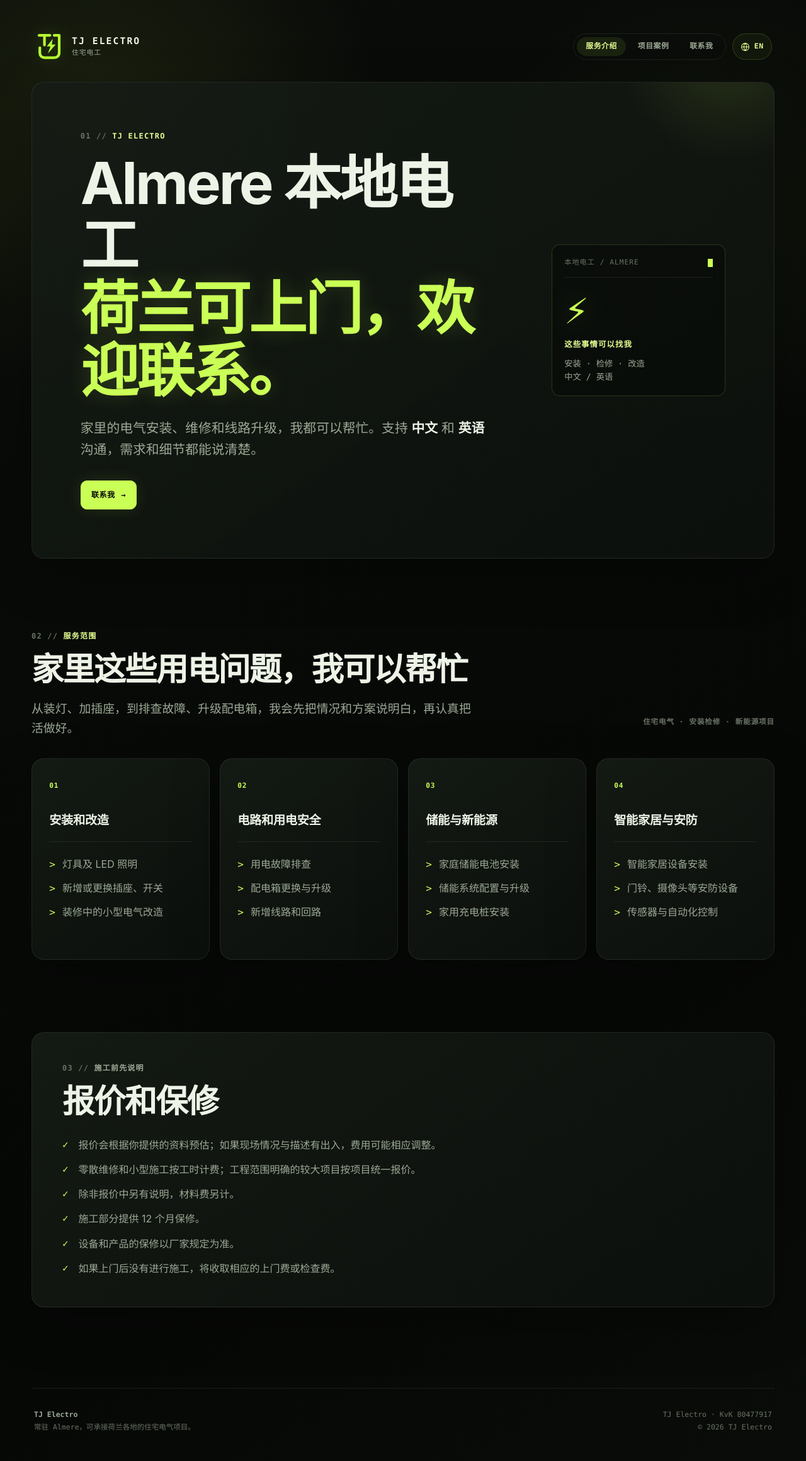
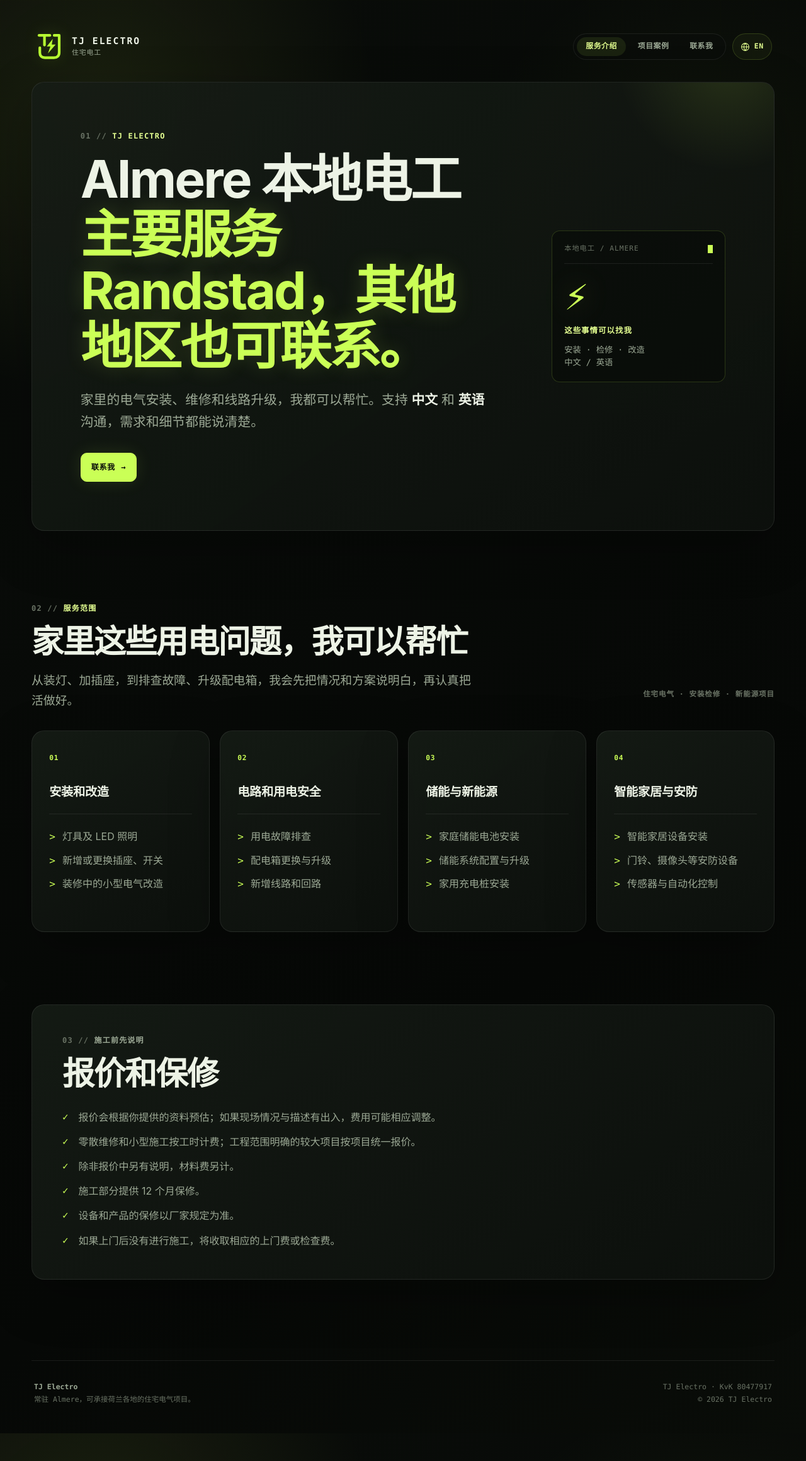
Before and after one commit to Studio-TJ/studio-tj-electrician-web, a Jekyll site: the page built from zh/index.html, in a window 1280 px wide. Shown: the whole page at 63% size. Built offline with Jekyll 4.4.1, drawn with Linux system fonts in a browser that asks for light colours; after the commit the page ends 2276 px from its top, so only the background shows below that.

Commit message:
Refine Chinese service area headline

```diff
--- a/_data/i18n/zh.yml
+++ b/_data/i18n/zh.yml
@@ -18,7 +18,7 @@ home:
   hero:
     eyebrow: "TJ Electro"
     title_primary: "Almere 本地电工"
-    title_accent: "荷兰可上门，欢迎联系。"
+    title_accent: "主要服务 Randstad，其他地区也可联系。"
     coverage: ""
     lead: "家里的电气安装、维修和线路升级，我都可以帮忙。支持 <strong>中文</strong> 和 <strong>英语</strong> 沟通，需求和细节都能说清楚。"
     action: "联系我"
--- a/assets/css/style.scss
+++ b/assets/css/style.scss
@@ -281,6 +281,10 @@ main {
 .accent-dot {
   color: var(--accent);
   text-shadow: 0 0 32px rgba(202, 255, 86, 0.18);
+}
+
+html[lang="zh"] .hero h1 {
+  font-size: clamp(2.75rem, 6.4vw, 6rem);
 }
 
 .hero-coverage {
```
